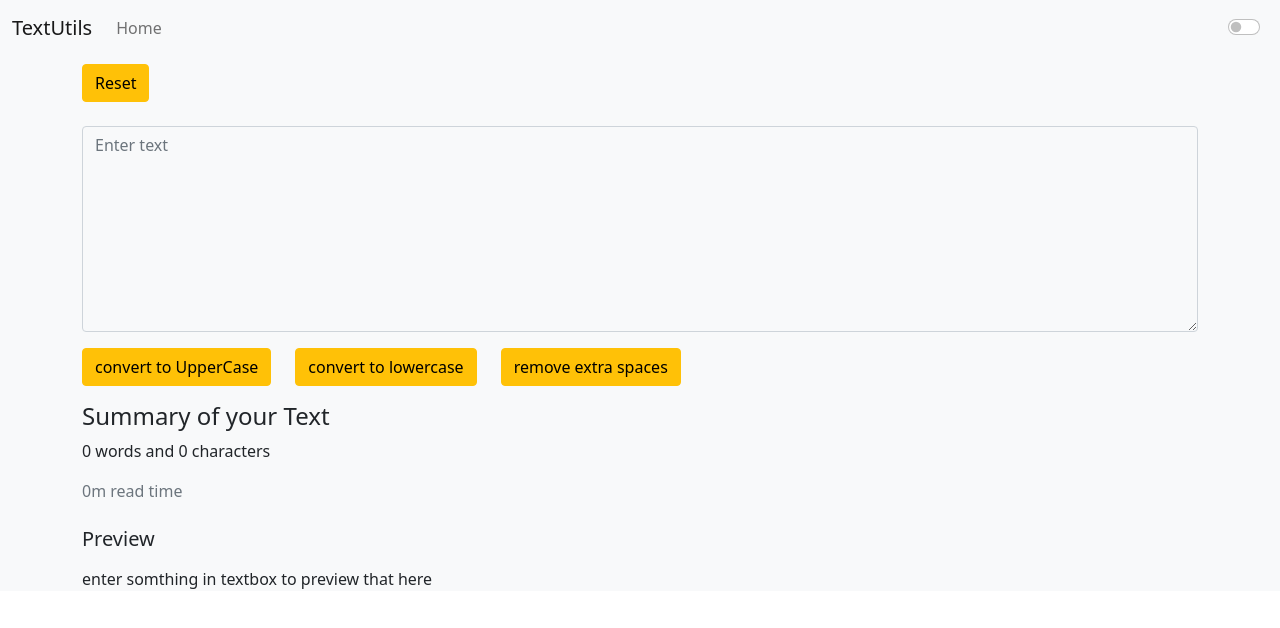
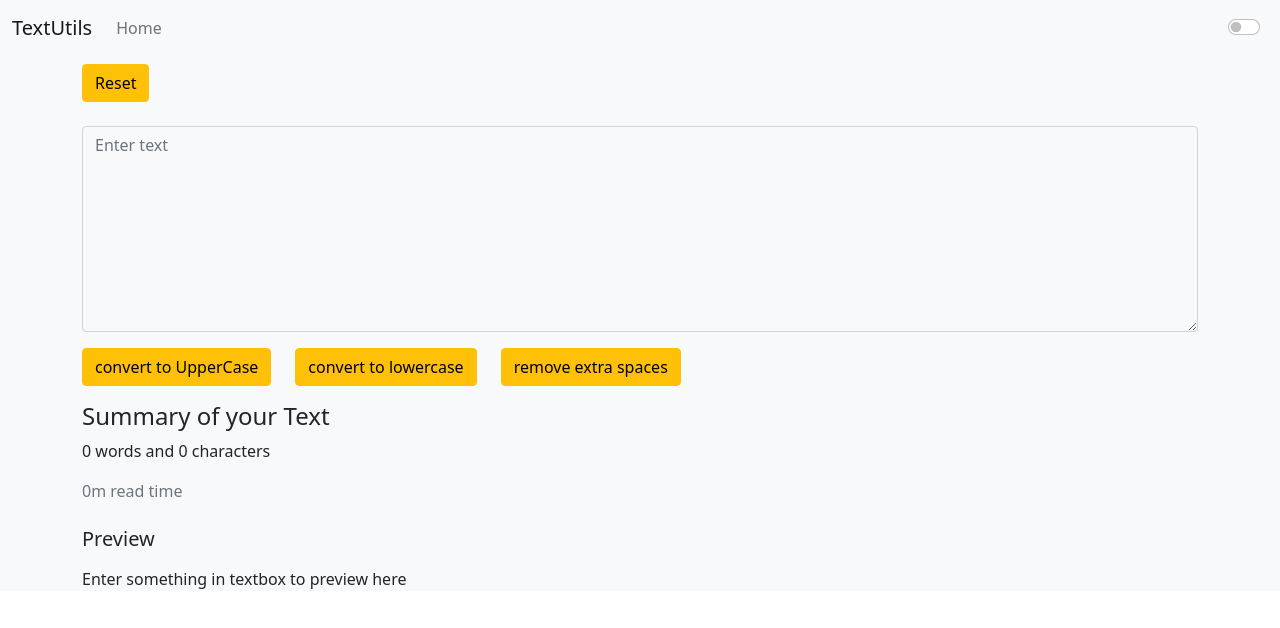
Before and after one commit to NazreenSheikh/TextUtils, a React (Vite) app: page / in a window 1280 px wide. Shown: the top 628 px of the page. Built offline with nearby package versions, Linux system fonts and the light colour scheme.

Commit message:
Update Yourtext.jsx

```diff
--- a/src/components/Yourtext.jsx
+++ b/src/components/Yourtext.jsx
@@ -72,7 +72,7 @@ const Yourtext = (props) => {
         <h5 className="mt-4 ">Preview</h5>
         <p className="mt-3 ">
           {text === ''
-            ? 'enter somthing in textbox to preview that here'
+            ? 'Enter something in textbox to preview here'
             : text}
         </p>
       </div>
```
